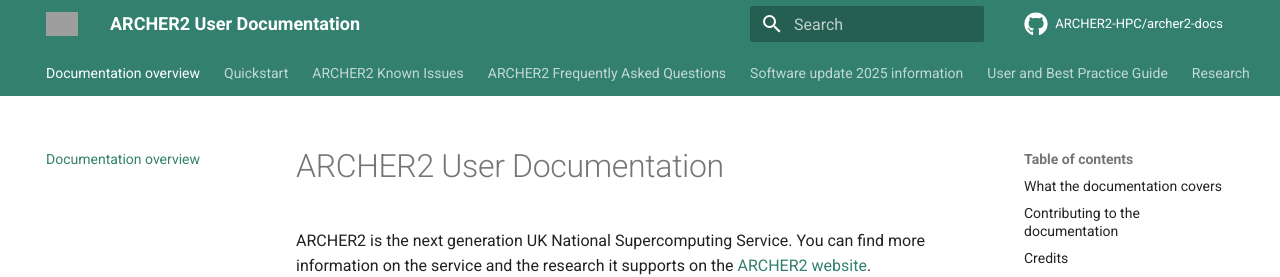
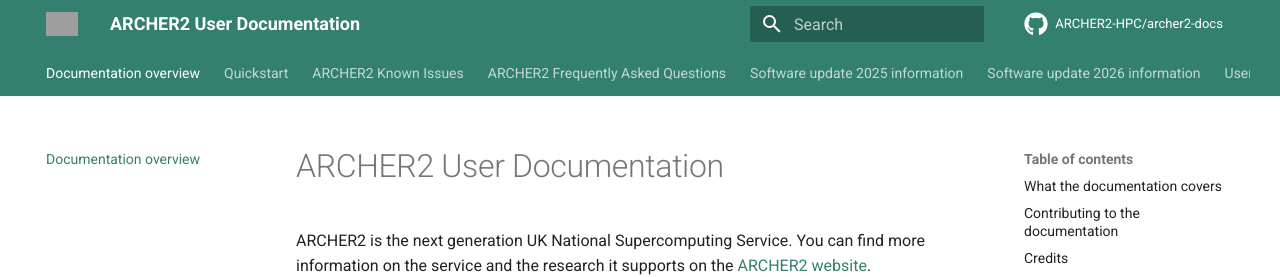
Before and after one commit to ARCHER2-HPC/archer2-docs, an MkDocs documentation site: the page built from docs/index.md, in a window 1280 px wide and 900 px high. Shown: the top 277 px of the window. Built offline with MkDocs 1.6.1 and Material for MkDocs 9.7.7, drawn with Linux system fonts in a browser that asks for light colours; comment, search, counter and statistics services are not loaded; grey boxes are pictures that could not be loaded.

Commit message:
Add the 2026 software update info to Contents

```diff
--- a/mkdocs.yml
+++ b/mkdocs.yml
@@ -53,6 +53,7 @@
   - "ARCHER2 Frequently Asked Questions":
     - "General FAQ": faq/index.md
   - "Software update 2025 information": software-update-2025/index.md
+  - "Software update 2026 information": software-update-2026/index.md
   - "User and Best Practice Guide":
     - "Overview": user-guide/index.md
     - "Hardware": user-guide/hardware.md
```
